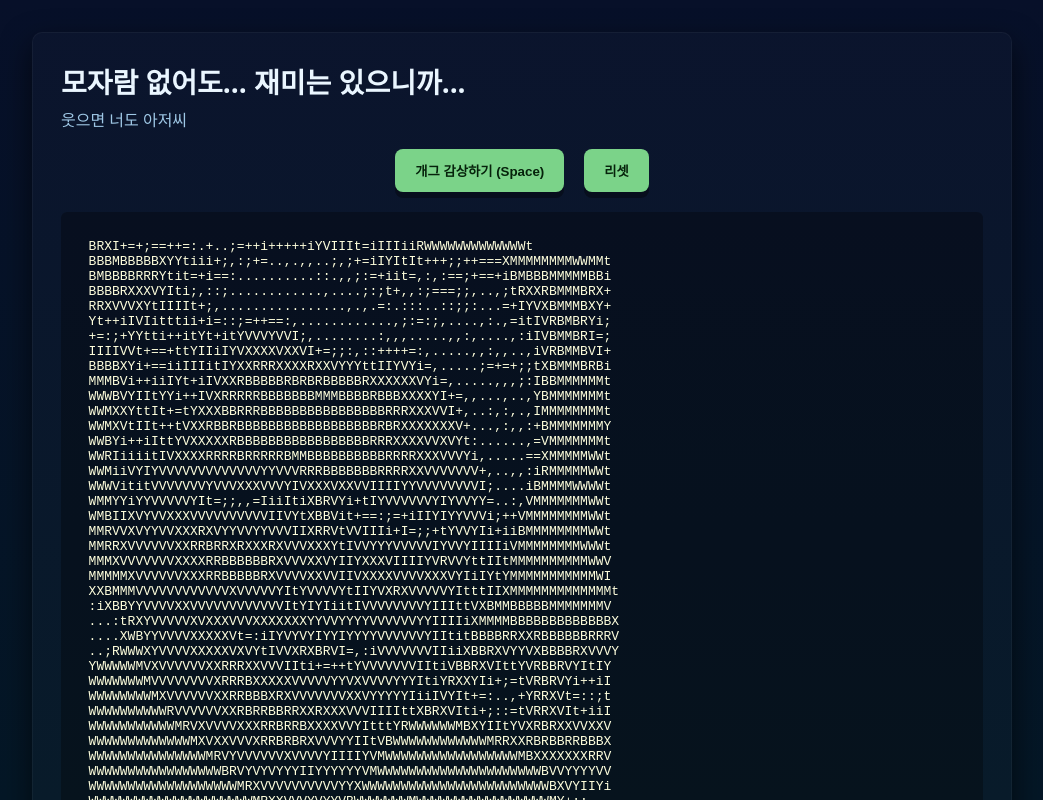
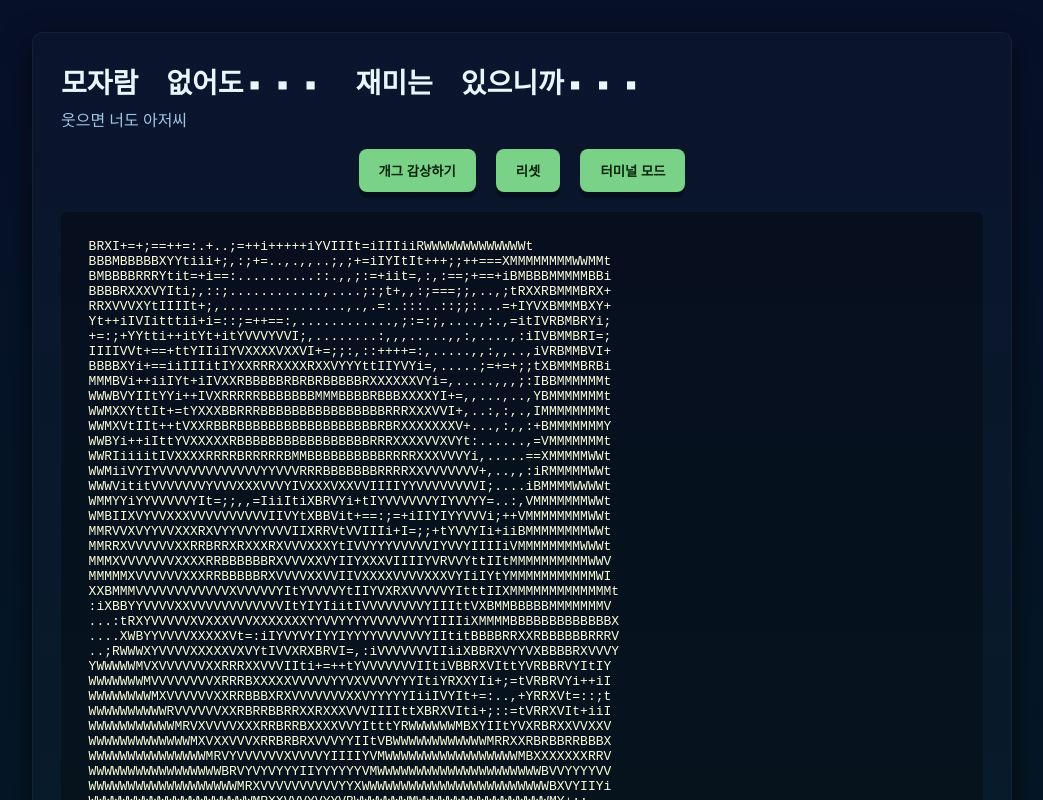
Before and after one commit to MinKyeongHyeon/Aje, a React (Vite) app in the folder React/: page / in a window 1280 px wide. Shown: the top 800 px of the page, without its empty margins (118-1161 px from the left). Built offline with nearby package versions, Linux system fonts and the light colour scheme.

Commit message:
feat(retro): CRT overlay, pixel font, click sfx, terminal mode toggle, move keyboard hints

```diff
--- a/React/src/App.css
+++ b/React/src/App.css
@@ -1,4 +1,5 @@
 @import url("https://fonts.googleapis.com/css2?family=Noto+Serif+KR:wght@400;700&display=swap");
+@import url('https://fonts.googleapis.com/css2?family=Press+Start+2P&display=swap');
 
 * {
   box-sizing: border-box;
@@ -35,6 +36,33 @@ body {
   border-radius: 10px;
   border: 1px solid rgba(255, 255, 255, 0.04);
   box-shadow: 0 12px 30px rgba(0, 0, 0, 0.6);
+}
+
+.crt-overlay {
+  position: relative;
+}
+
+.scanlines {
+  position: absolute;
+  inset: 0;
+  pointer-events: none;
+  background-image: repeating-linear-gradient(
+    to bottom,
+    rgba(255,255,255,0.02) 0px,
+    rgba(0,0,0,0.04) 1px
+  );
+  mix-blend-mode: overlay;
+}
+
+.smile-wrap.terminal {
+  background: #000;
+  color: #00ff00;
+  padding: 12px;
+  border-radius: 6px;
+}
+
+.app-title {
+  font-family: 'Press Start 2P', monospace;
 }
 
 .app-title {
--- a/React/src/App.jsx
+++ b/React/src/App.jsx
@@ -1,5 +1,6 @@
 import { useState, useEffect, useCallback } from "react";
 import "./App.css";
+import clickSfx from "./assets/sfx/click.mp3";
 import ajeData from "./data/Aje.json";
 import { useJokes } from "./hooks/useJokes";
 import JokeCard from "./components/JokeCard.jsx";
@@ -12,6 +13,7 @@ function App() {
   const [answerDisabled, setAnswerDisabled] = useState(false);
   const [voteDisabledIds, setVoteDisabledIds] = useState({});
   const [notice, setNotice] = useState("");
+  const [terminalMode, setTerminalMode] = useState(false);
 
   // 아재개그 훅 사용
   const {
@@ -116,6 +118,17 @@ function App() {
     setTimeout(() => setAnswerDisabled(false), 400);
   }, [answerDisabled, showAnswerHandler]);
 
+  const playClick = () => {
+    try {
+      const a = new Audio(clickSfx);
+      a.volume = 0.3;
+      a.currentTime = 0;
+      a.play().catch(() => {});
+    } catch {
+      // ignore
+    }
+  };
+
   useEffect(() => {
     // 키보드 단축키 등록 (폼에 포커스된 경우 제외)
     const onKey = (e) => {
@@ -162,7 +175,7 @@ function App() {
             aria-label="새로운 아재개그 랜덤으로 보기"
             disabled={isLoading || randomDisabled}
           >
-            {isLoading ? "로딩 중..." : "개그 감상하기 (Space)"}
+            {isLoading ? "로딩 중..." : "개그 감상하기"}
           </button>
           <button
             onClick={resetJoke}
@@ -173,8 +186,17 @@ function App() {
           >
             리셋
           </button>
+          <button
+            onClick={() => { setTerminalMode((v) => !v); playClick(); }}
+            className="random-button"
+            aria-label="터미널 모드 토글"
+            style={{ marginLeft: 8 }}
+          >
+            {terminalMode ? "터미널 종료" : "터미널 모드"}
+          </button>
         </div>
 
+        <div className={`smile-wrap ${terminalMode ? "terminal" : ""}`}>
           <pre
             className={`smile-guy ${asciiHovered ? "hovered" : ""}`}
             aria-label="웃는 얼굴 ASCII 아트"
@@ -183,6 +205,8 @@ function App() {
           >
             {SMILE_ASCII_ART}
           </pre>
+          <div className="scanlines" aria-hidden="true" />
+        </div>
 
         {notice && (
           <div className="notice" role="status" aria-live="polite">
@@ -222,10 +246,12 @@ function App() {
           총 {ajeData.length}개의 아재개그가 수록되어있는 모음-집
         </p>
 
+      </div>
+      <footer className="app-footer">
         <div className="keyboard-hint">
           단축키: Space - 랜덤 개그, Enter - 정답 보기, L - 좋아요, D - 싫어요
         </div>
-      </div>
+      </footer>
     </>
   );
 }
```
Also changed, not shown: 1 other file (tests, documents, lock files or other folders). Lines whose indentation alone changed are shown as unchanged.
